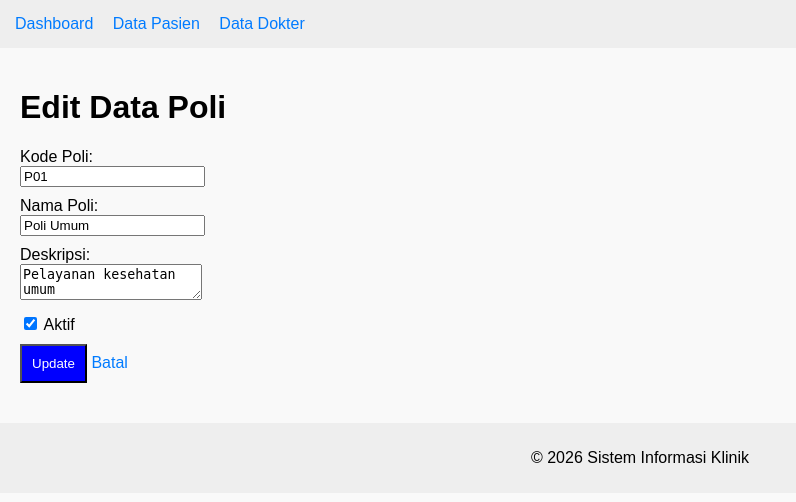
After one commit to teguhusti/pwl-2026-62024100024-teguhusti, a Laravel app: page /poli/1/edit in a window 1280 px wide. The commit adds this page. Shown: the top 502 px of the page, without its empty margins (0-796 px from the left). Run offline with Laravel 12, Linux system fonts and the light colour scheme; data comes from the database, SQL or seed files in the repository.

Commit message:
Pertemuan 05 - CRUD dan validation Poli

```diff
--- a/app/Http/Controllers/PoliController.php
+++ b/app/Http/Controllers/PoliController.php
@@ -3,12 +3,75 @@
 namespace App\Http\Controllers;
 
 use Illuminate\Http\Request;
+use App\Models\Poli;
+use Illuminate\Validation\Rule;
 
 class PoliController extends Controller
 {
+    // 1. READ (Menampilkan daftar poli)
     public function index()
     {
-        $judul = 'Data Poli';
-        return view('poli.index', compact('judul'));
+        $polies = Poli::all();
+        return view('poli.index', compact('polies'));
+    }
+
+    // 2. CREATE (Menampilkan form tambah)
+    public function create()
+    {
+        return view('poli.create');
+    }
+
+    // 3. STORE (Menyimpan data baru)
+    public function store(Request $request)
+    {
+        $validated = $request->validate([
+            'poli_code' => 'required|unique:polies,poli_code|max:10',
+            'name' => 'required|max:255',
+            'description' => 'nullable|string',
+        ]);
+
+        $validated['is_active'] = $request->has('is_active') ? true : false;
+
+        Poli::create($validated);
+
+        return redirect()->route('poli.index')->with('success', 'Data Poli berhasil ditambahkan.');
+    }
+
+    // (Method show tidak wajib dipakai untuk saat ini, bisa dibiarkan kosong)
+    public function show(string $id)
+    {
+        //
+    }
+
+    // 4. EDIT (Menampilkan form edit)
+    public function edit(Poli $poli)
+    {
+        return view('poli.edit', compact('poli'));
+    }
+
+    // 5. UPDATE (Menyimpan perubahan data)
+    public function update(Request $request, Poli $poli)
+    {
+        $validated = $request->validate([
+            'poli_code' => [
+                'required', 'max:10',
+                Rule::unique('polies', 'poli_code')->ignore($poli->id),
+            ],
+            'name' => 'required|max:255',
+            'description' => 'nullable|string',
+        ]);
+
+        $validated['is_active'] = $request->has('is_active') ? true : false;
+
+        $poli->update($validated);
+
+        return redirect()->route('poli.index')->with('success', 'Data Poli berhasil diperbarui.');
+    }
+
+    // 6. DESTROY (Menghapus data)
+    public function destroy(Poli $poli)
+    {
+        $poli->delete();
+        return redirect()->route('poli.index')->with('success', 'Data Poli berhasil dihapus.');
     }
 }
--- a/app/Models/Poli.php
+++ b/app/Models/Poli.php
@@ -7,9 +7,10 @@ use Illuminate\Database\Eloquent\Model;
 class Poli extends Model
 {
     protected $fillable = [
-        'poli_code',
-        'name',
-        'description',
+    'poli_code',
+    'name',
+    'description',
+    'is_active',
     ];
     protected $table = 'polies';
 }
--- /dev/null
+++ b/resources/views/poli/edit.blade.php
@@ -0,0 +1,50 @@
+@extends('layouts.app')
+
+@section('title', 'Edit Poli')
+
+@section('content')
+    <h1>Edit Data Poli</h1>
+
+    @if ($errors->any())
+        <div style="color: red; background: #ffe6e6; padding: 10px; margin-bottom: 15px;">
+            <ul>
+                @foreach ($errors->all() as $error)
+                    <li>{{ $error }}</li>
+                @endforeach
+            </ul>
+        </div>
+    @endif
+
+    <!-- Action mengarah ke poli.update dengan ID poli yang diedit -->
+    <form action="{{ route('poli.update', $poli->id) }}" method="POST">
+        @csrf
+        @method('PUT') <!-- Wajib ada untuk proses Update di Laravel -->
+
+        <div style="margin-bottom: 10px;">
+            <label>Kode Poli:</label><br>
+            <input type="text" name="poli_code" value="{{ old('poli_code', $poli->poli_code) }}">
+            @error('poli_code') <span style="color:red">{{ $message }}</span> @enderror
+        </div>
+
+        <div style="margin-bottom: 10px;">
+            <label>Nama Poli:</label><br>
+            <input type="text" name="name" value="{{ old('name', $poli->name) }}">
+            @error('name') <span style="color:red">{{ $message }}</span> @enderror
+        </div>
+
+        <div style="margin-bottom: 10px;">
+            <label>Deskripsi:</label><br>
+            <textarea name="description">{{ old('description', $poli->description) }}</textarea>
+        </div>
+
+        <div style="margin-bottom: 10px;">
+            <label>
+                <!-- Logika: Jika is_active 1, maka checkbox otomatis tercentang -->
+                <input type="checkbox" name="is_active" value="1" {{ $poli->is_active ? 'checked' : '' }}> Aktif
+            </label>
+        </div>
+
+        <button type="submit" style="background: blue; color: white; padding: 10px;">Update</button>
+        <a href="{{ route('poli.index') }}">Batal</a>
+    </form>
+@endsection
--- a/routes/web.php
+++ b/routes/web.php
@@ -19,7 +19,7 @@ Route::get('/pasien', [PatientController::class, 'index'])->name('pasien.index')
 Route::get('/pasien/{id}', [PatientController::class, 'show']);
 Route::get('/dokter', [DoctorController::class, 'index'])->name('dokter.index');
 Route::get('/dashboard', [DashboardController::class, 'index'])->name('dashboard');
-Route::get('/poli', [PoliController::class, 'index'])->name('poli.index');
+Route::resource('poli', PoliController::class);
 
 Route::get('/tentang', function () {
     return 'Sistem Informasi Klinik Dikembangkan menggunakan Laravel';
```
Also changed, not shown: resources/views/poli/create.blade.php (added, +47 -0 lines), resources/views/poli/index.blade.php (+62 -10 lines), database/migrations/2026_11_20_163345_create_polies_table.php.
